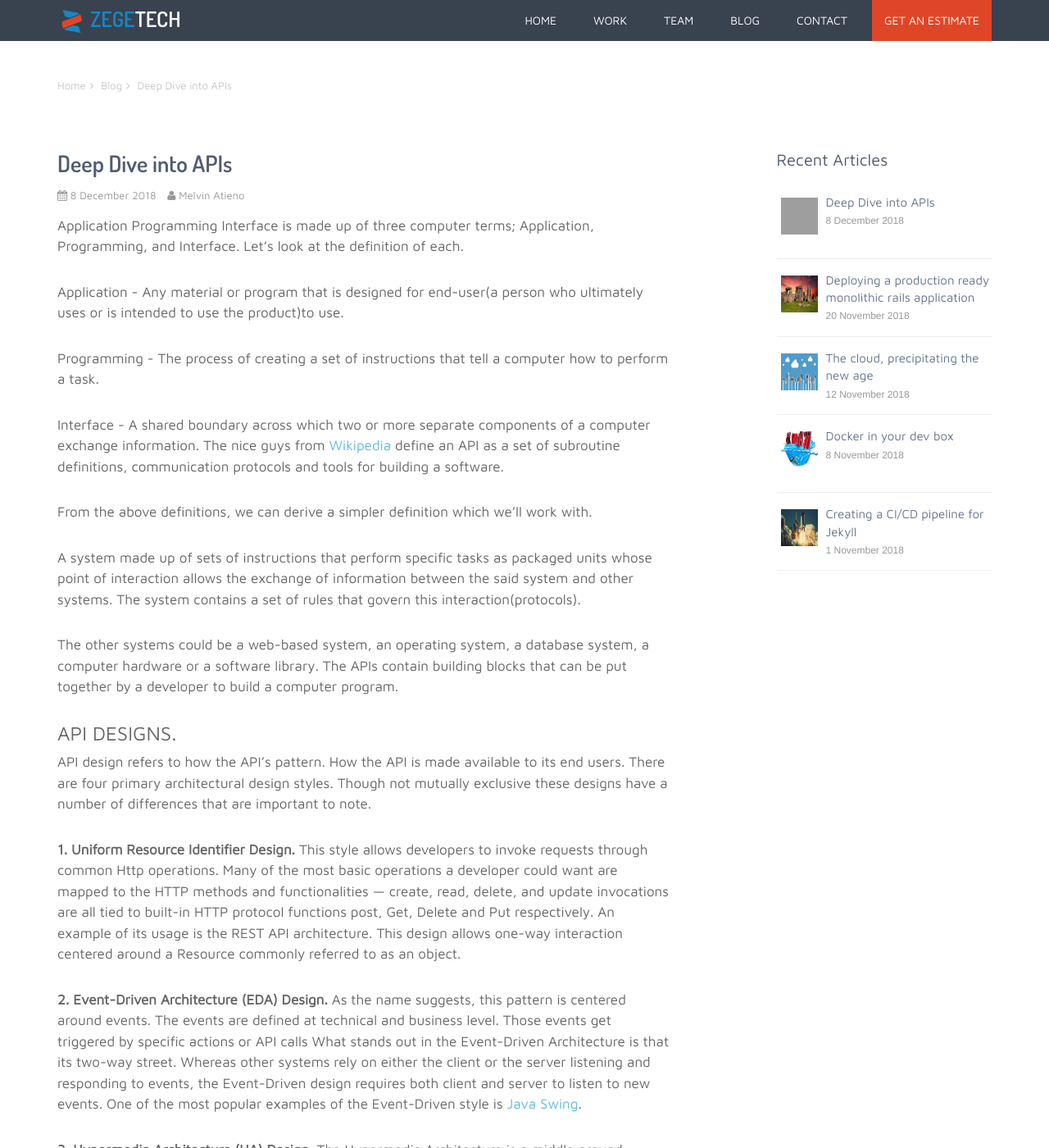
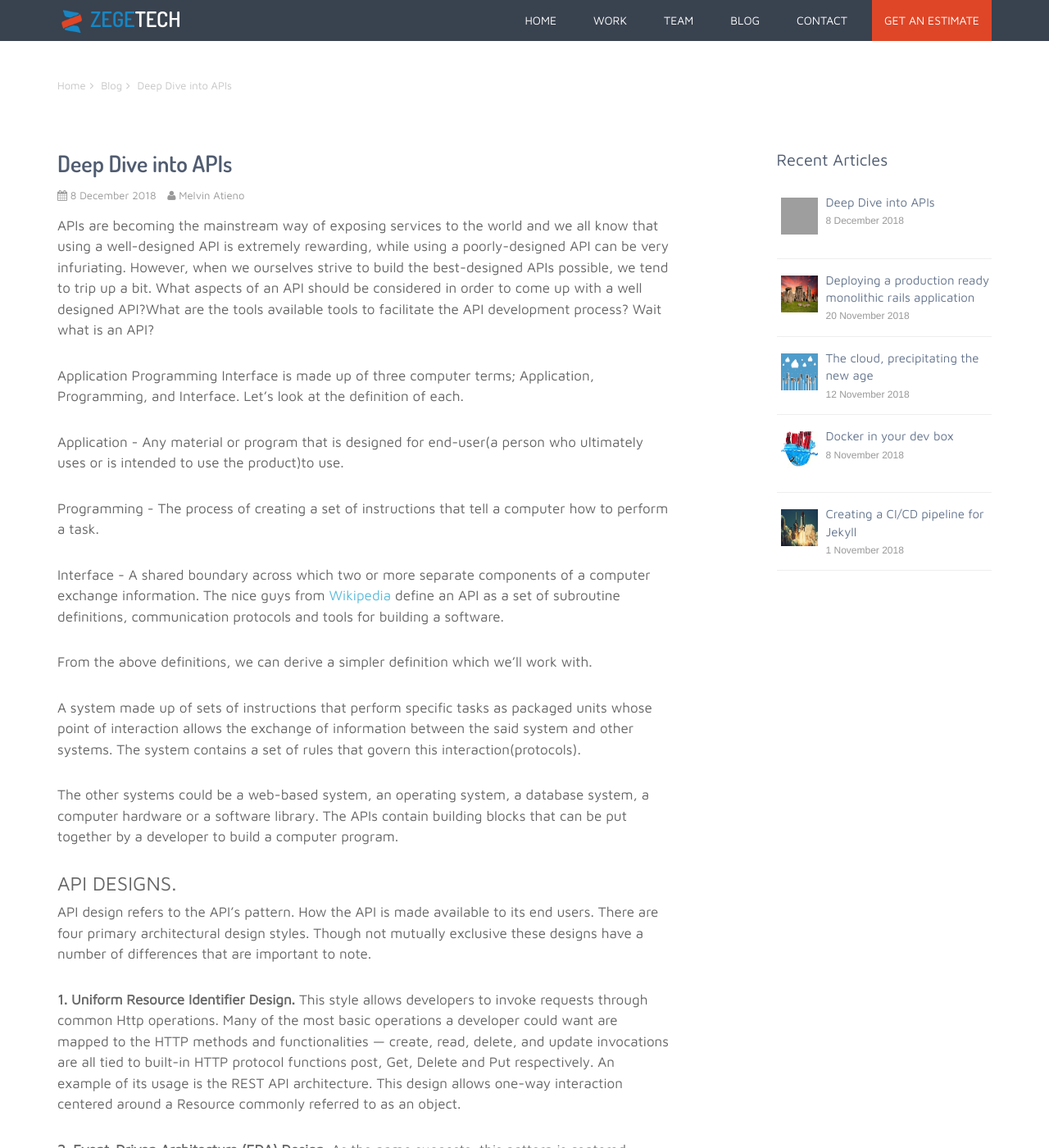
Before and after one commit to zegetech/zegetech.github.io, a Jekyll site: the page built from _posts/2018-12-08-api-dive.md, in a window 1280 px wide and 1400 px high. Shown: the whole window at 82% size. Built offline with Jekyll 4.4.1, drawn with Linux system fonts in a browser that asks for light colours; grey boxes are pictures that could not be loaded.

Commit message:
Fix typos

```diff
--- a/_posts/2018-12-08-api-dive.md
+++ b/_posts/2018-12-08-api-dive.md
@@ -6,6 +6,8 @@ author: Melvin Atieno
 blog-image:
 intro: APIs are becoming the mainstream way of exposing services to the world and we all know that using a well-designed API is extremely rewarding, while using a poorly-designed API can be very infuriating. However, when we ourselves strive to build the best-designed APIs possible, we tend to trip up a bit. What aspects of an API should be considered in order to come up with a well designed API?What are the tools available tools to facilitate the API development process? Wait what is an API?
 ---
+
+{{page.intro}}
 
 Application Programming Interface is made up of three computer terms; Application, Programming, and Interface. Let's look at the definition of each.
 
@@ -25,7 +27,7 @@ The APIs contain building blocks that can be put together by a developer to buil
 
 ### API DESIGNS.
 
-API design refers to how the API's pattern. How the API is made available to its end users. There are four primary architectural design styles. Though not mutually exclusive these designs have a number of differences that are important to note.
+API design refers to the API's pattern. How the API is made available to its end users. There are four primary architectural design styles. Though not mutually exclusive these designs have a number of differences that are important to note.
 
 **1. Uniform Resource Identifier Design.**
 This style allows developers to invoke requests through common Http operations. Many of the most basic operations a developer could want are mapped to the HTTP methods and functionalities — create, read, delete, and update invocations are all tied to built-in HTTP protocol functions post, Get, Delete and Put respectively. An example of its usage is the REST API architecture. This design allows one-way interaction centered around a Resource commonly referred to as an object.
```
